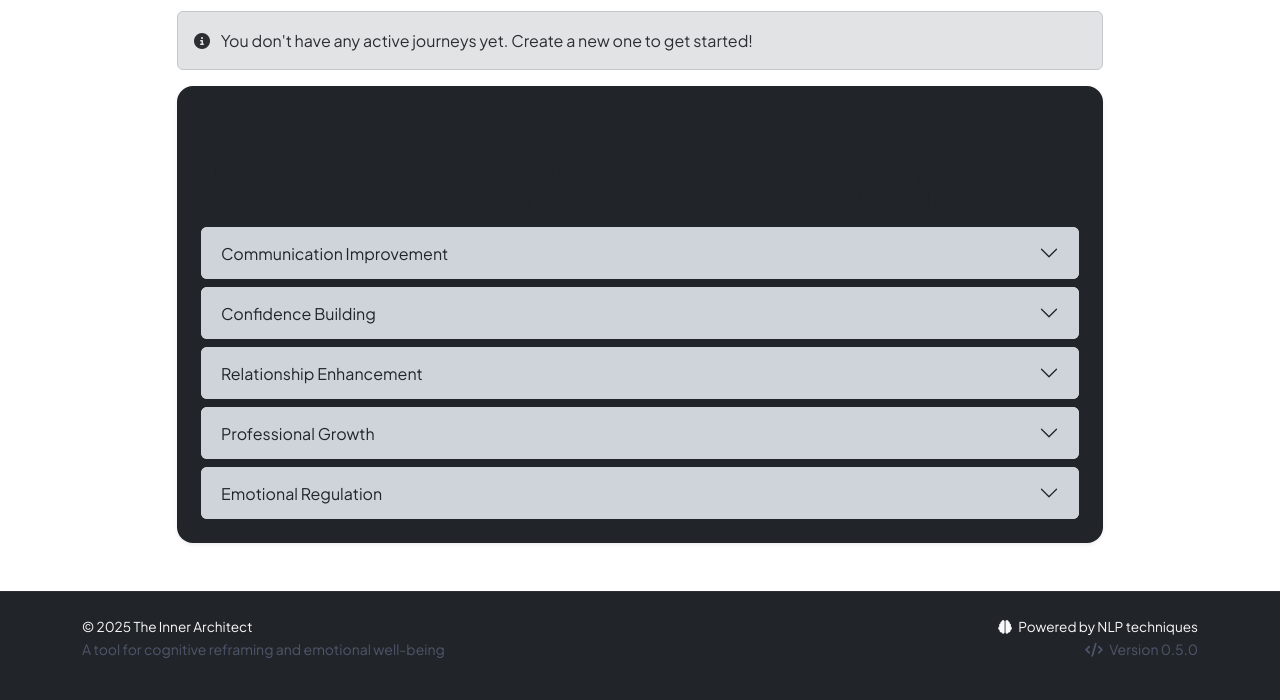
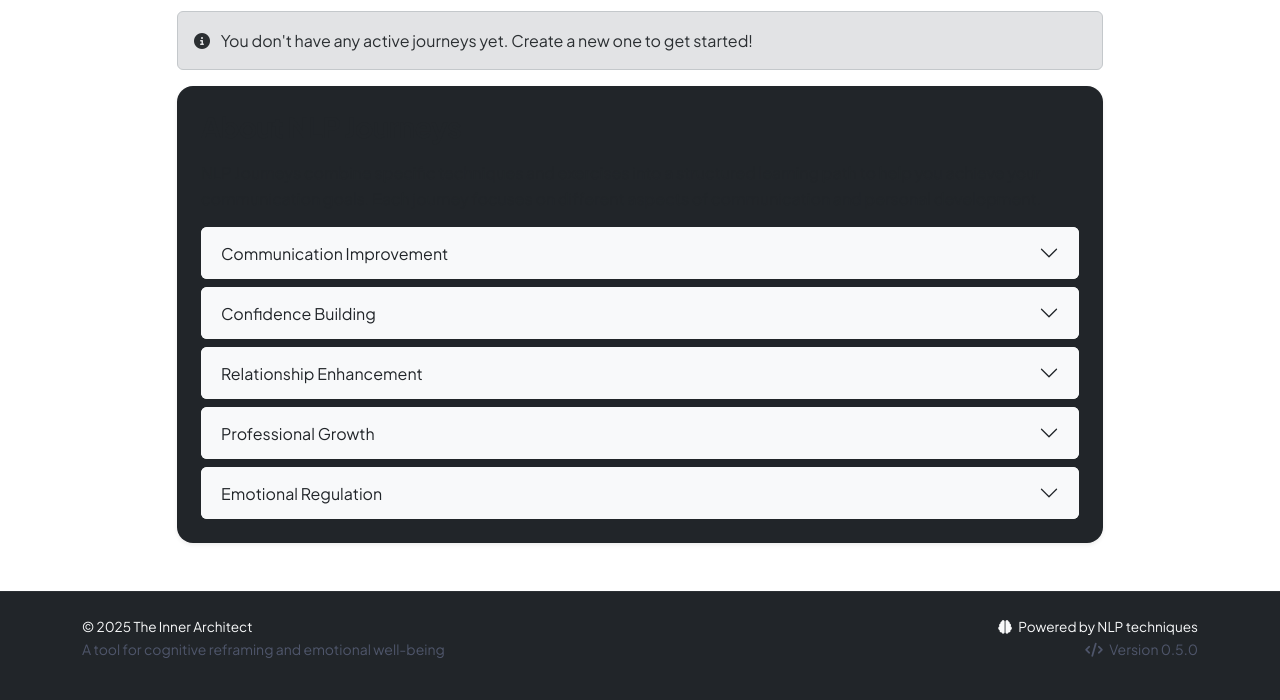
Before and after one commit to jahboukie/innerarchitect, a Flask app: template templates/personalized_journeys.html in a window 1280 px wide. Shown: the part 523-1223 px from the top of the page. Run offline with Flask 3, Linux system fonts and the light colour scheme; the template is opened without the code that fills it, so the values that code supplies are empty; parts of the project's set-up code (start-up, migrations or seed data) failed here and were passed over.

Commit message:
Improve user experience by updating the appearance of key pages
Updates UI components in communication analysis, journeys and reminders templates to remove dark theme and improve appearance.

Replit-Commit-Author: Agent
Replit-Commit-Session-Id: e8ae6b96-ce5d-4015-bb19-e7c0a889d7a9
Replit-Commit-Screenshot-Url: https://storage.googleapis.com/screenshot-production-us-central1/6d9b3c89-b05b-4ba5-b091-f0debd316418/56234c88-70e7-4c0f-9ee6-4db82cff2e5d.jpg

```diff
--- a/templates/personalized_journeys.html
+++ b/templates/personalized_journeys.html
@@ -110,7 +110,7 @@
 
                                     <div class="row g-3">
                                         <div class="col-md-4">
-                                            <div class="form-check card bg-dark-subtle p-3 h-100">
+                                            <div class="form-check card bg-light p-3 h-100">
                                                 <input class="form-check-input" type="radio" name="intensity" id="intensity-light" value="light">
                                                 <label class="form-check-label d-block" for="intensity-light">
                                                     <div class="fw-bold mb-2">Light</div>
@@ -124,7 +124,7 @@
                                             </div>
                                         </div>
                                         <div class="col-md-4">
-                                            <div class="form-check card bg-dark-subtle p-3 h-100">
+                                            <div class="form-check card bg-light p-3 h-100">
                                                 <input class="form-check-input" type="radio" name="intensity" id="intensity-moderate" value="moderate" checked>
                                                 <label class="form-check-label d-block" for="intensity-moderate">
                                                     <div class="fw-bold mb-2">Moderate</div>
@@ -138,7 +138,7 @@
                                             </div>
                                         </div>
                                         <div class="col-md-4">
-                                            <div class="form-check card bg-dark-subtle p-3 h-100">
+                                            <div class="form-check card bg-light p-3 h-100">
                                                 <input class="form-check-input" type="radio" name="intensity" id="intensity-intensive" value="intensive">
                                                 <label class="form-check-label d-block" for="intensity-intensive">
                                                     <div class="fw-bold mb-2">Intensive</div>
@@ -159,7 +159,7 @@
                                     <h4 class="mb-3">Step 5: Review & Create</h4>
                                     <p class="text-muted mb-4">Review your journey details before creating it.</p>
 
-                                    <div class="card bg-dark-subtle mb-3">
+                                    <div class="card bg-light mb-3">
                                         <div class="card-body">
                                             <h5 class="card-title" id="review-journey-name">Journey Name</h5>
                                             <p class="card-text" id="review-journey-description">Journey description will appear here.</p>
@@ -213,9 +213,9 @@
                     </p>
 
                     <div class="accordion" id="journeyTypesAccordion">
-                        <div class="accordion-item bg-dark-subtle border-0 mb-2 rounded">
+                        <div class="accordion-item bg-light border-0 mb-2 rounded">
                             <h2 class="accordion-header">
-                                <button class="accordion-button collapsed bg-dark-subtle rounded" type="button"
+                                <button class="accordion-button collapsed bg-light rounded" type="button"
                                     data-bs-toggle="collapse" data-bs-target="#collapseOne"
                                     aria-expanded="false" aria-controls="collapseOne">
                                     Communication Improvement
@@ -229,9 +229,9 @@
                             </div>
                         </div>
 
-                        <div class="accordion-item bg-dark-subtle border-0 mb-2 rounded">
+                        <div class="accordion-item bg-light border-0 mb-2 rounded">
                             <h2 class="accordion-header">
-                                <button class="accordion-button collapsed bg-dark-subtle rounded" type="button"
+                                <button class="accordion-button collapsed bg-light rounded" type="button"
                                     data-bs-toggle="collapse" data-bs-target="#collapseTwo"
                                     aria-expanded="false" aria-controls="collapseTwo">
                                     Confidence Building
@@ -246,9 +246,9 @@
                             </div>
                         </div>
 
-                        <div class="accordion-item bg-dark-subtle border-0 mb-2 rounded">
+                        <div class="accordion-item bg-light border-0 mb-2 rounded">
                             <h2 class="accordion-header">
-                                <button class="accordion-button collapsed bg-dark-subtle rounded" type="button"
+                                <button class="accordion-button collapsed bg-light rounded" type="button"
                                     data-bs-toggle="collapse" data-bs-target="#collapseThree"
                                     aria-expanded="false" aria-controls="collapseThree">
                                     Relationship Enhancement
@@ -263,9 +263,9 @@
                             </div>
                         </div>
 
-                        <div class="accordion-item bg-dark-subtle border-0 mb-2 rounded">
+                        <div class="accordion-item bg-light border-0 mb-2 rounded">
                             <h2 class="accordion-header">
-                                <button class="accordion-button collapsed bg-dark-subtle rounded" type="button"
+                                <button class="accordion-button collapsed bg-light rounded" type="button"
                                     data-bs-toggle="collapse" data-bs-target="#collapseFour"
                                     aria-expanded="false" aria-controls="collapseFour">
                                     Professional Growth
@@ -280,9 +280,9 @@
                             </div>
                         </div>
 
-                        <div class="accordion-item bg-dark-subtle border-0 rounded">
+                        <div class="accordion-item bg-light border-0 rounded">
                             <h2 class="accordion-header">
-                                <button class="accordion-button collapsed bg-dark-subtle rounded" type="button"
+                                <button class="accordion-button collapsed bg-light rounded" type="button"
                                     data-bs-toggle="collapse" data-bs-target="#collapseFive"
                                     aria-expanded="false" aria-controls="collapseFive">
                                     Emotional Regulation
@@ -466,7 +466,7 @@
                 col.className = 'col-md-6';
 
                 col.innerHTML = `
-                    <div class="form-check card bg-dark-subtle p-3 h-100">
+                    <div class="form-check card bg-light p-3 h-100">
                         <input class="form-check-input journey-type-radio" type="radio"
                             name="journeyType" id="journey-${typeId}" value="${typeId}"
                             ${typeId === selectedJourneyType ? 'checked' : ''}>
@@ -612,15 +612,15 @@
                             </div>
 
                             <div class="d-flex flex-wrap gap-2 mb-3">
-                                <span class="badge bg-dark-subtle text-primary-emphasis">
+                                <span class="badge bg-light text-primary-emphasis">
                                     <i class="fas fa-calendar-alt me-1"></i>
                                     ${formattedStartDate} - ${formattedEndDate}
                                 </span>
-                                <span class="badge bg-dark-subtle text-primary-emphasis">
+                                <span class="badge bg-light text-primary-emphasis">
                                     <i class="fas fa-clock me-1"></i>
                                     ${journey.daily_practice_minutes} min/day
                                 </span>
-                                <span class="badge bg-dark-subtle text-primary-emphasis">
+                                <span class="badge bg-light text-primary-emphasis">
                                     <i class="fas fa-trophy me-1"></i>
                                     ${journey.intensity.charAt(0).toUpperCase() + journey.intensity.slice(1)}
                                 </span>
```
Also changed, not shown: templates/communication_analysis.html (+19 -13 lines).
